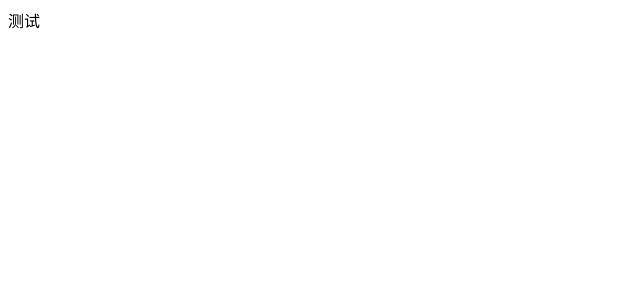
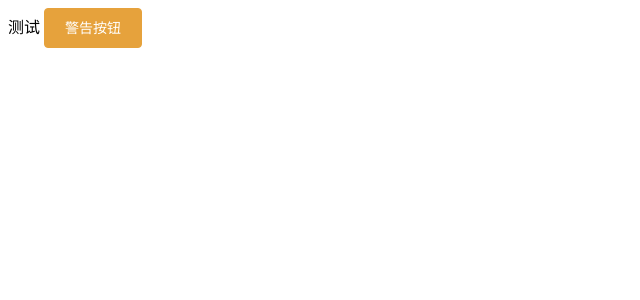
Before and after one commit to pengpeng387/hm-toutiao-pc, a Vue app: page / in a window 1280 px wide. Shown: the top 300 px of the page, without its empty margins (0-640 px from the left). Built offline with nearby package versions, Linux system fonts and the light colour scheme.

Commit message:
引入element-ui

```diff
--- a/package.json
+++ b/package.json
@@ -9,6 +9,7 @@
   },
   "dependencies": {
     "core-js": "^3.3.2",
+    "element-ui": "^2.12.0",
     "vue": "^2.6.10"
   },
   "devDependencies": {
--- a/src/App.vue
+++ b/src/App.vue
@@ -1,5 +1,8 @@
 <template>
-  <div id="app">测试</div>
+  <div id="app">
+    测试
+    <el-button type="warning">警告按钮</el-button>
+  </div>
 </template>
 
 <script>
--- a/src/main.js
+++ b/src/main.js
@@ -1,5 +1,10 @@
 import Vue from 'vue'
 import App from './App.vue'
+
+import ElementUi from 'element-ui'
+import 'element-ui/lib/theme-chalk/index.css'
+
+Vue.use(ElementUi)
 
 Vue.config.productionTip = false
 
```
Also changed, not shown: 1 other file (tests, documents, lock files or other folders).
